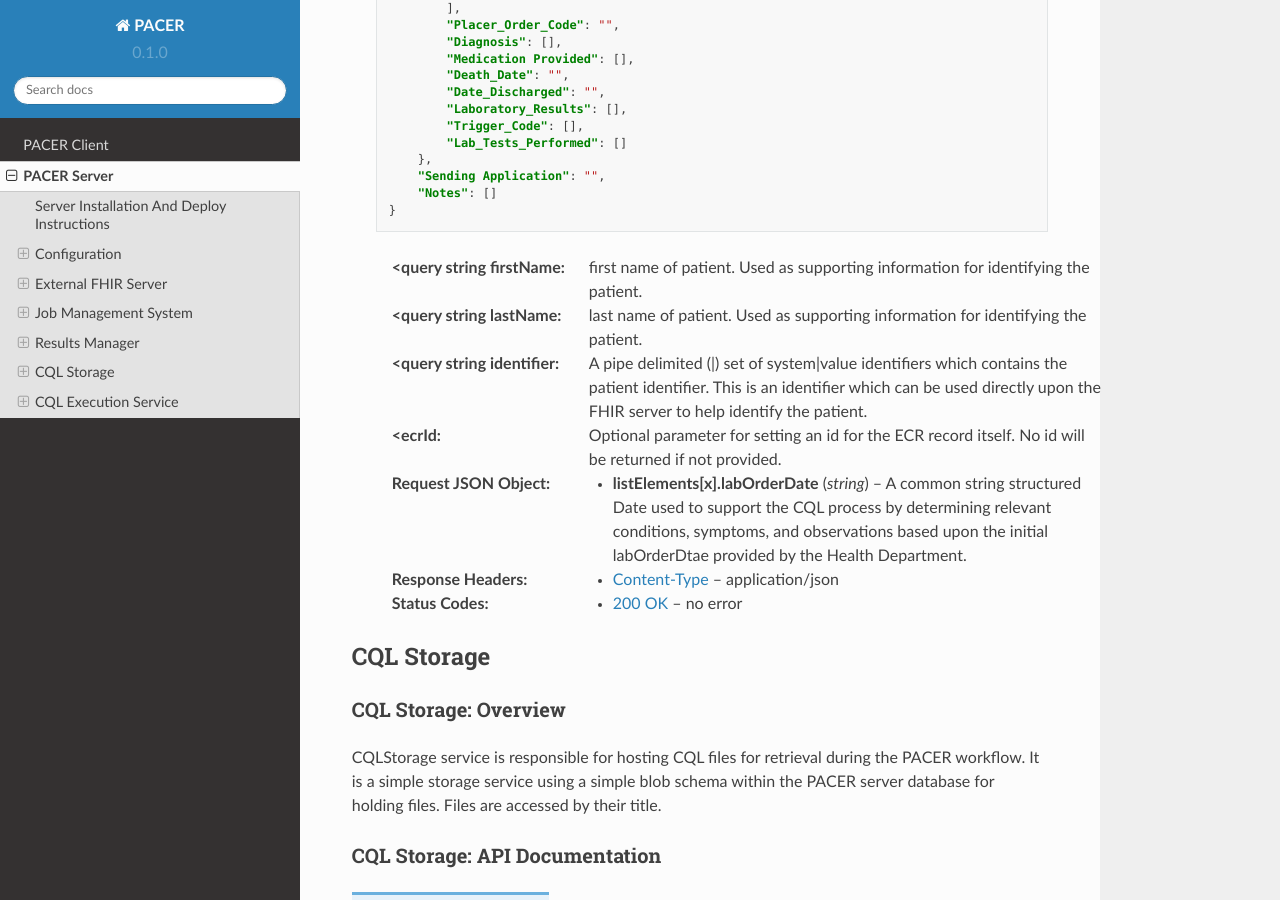
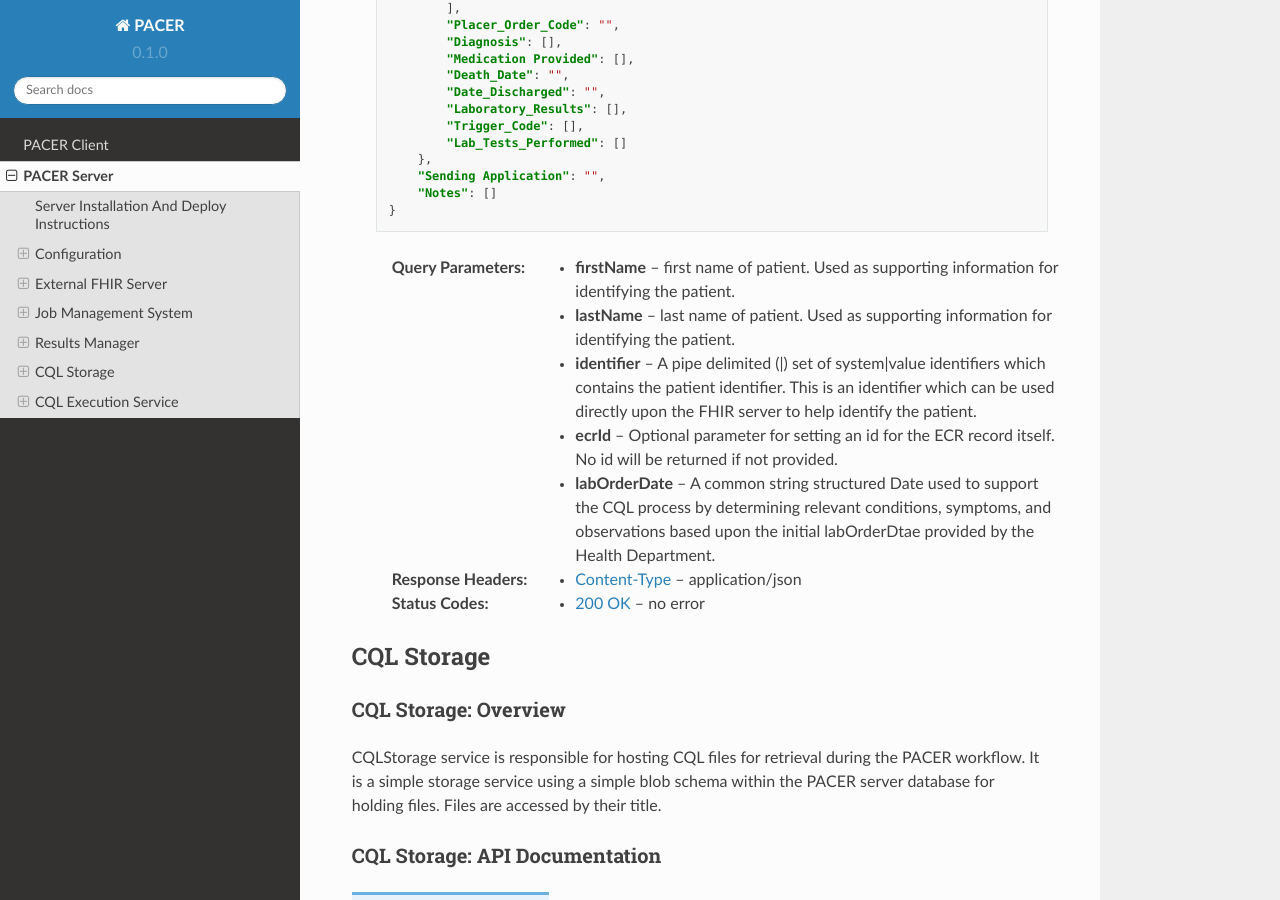
Before and after one commit to PACER-PHII/PacerDocs, a Sphinx documentation site: the page built from docs/source/server.rst, in a window 1280 px wide and 900 px high, scrolled down 12554 px. Built offline with Sphinx 7.4.7 and the Read the Docs theme 2.0.0, drawn with Linux system fonts in a browser that asks for light colours.

Commit message:
Fixing query parameters on the resultsmanager interface documentation

```diff
--- a/docs/source/server.rst
+++ b/docs/source/server.rst
@@ -638,13 +638,13 @@
             "Notes": []
         }
 
-    :<query string firstName: first name of patient. Used as supporting information for identifying the patient.
-    :<query string lastName: last name of patient. Used as supporting information for identifying the patient.
-    :<query string identifier: A pipe delimited (\|) set of system\|value identifiers which contains
+    :query firstName: first name of patient. Used as supporting information for identifying the patient.
+    :query lastName: last name of patient. Used as supporting information for identifying the patient.
+    :query identifier: A pipe delimited (\|) set of system\|value identifiers which contains
         the patient identifier. This is an identifier which can be used directly upon the FHIR server to help identify
         the patient.
-    :<ecrId: Optional parameter for setting an id for the ECR record itself. No id will be returned if not provided.
-    :<json string listElements[x].labOrderDate: A common string structured Date used to support the CQL process by
+    :query ecrId: Optional parameter for setting an id for the ECR record itself. No id will be returned if not provided.
+    :query labOrderDate: A common string structured Date used to support the CQL process by
         determining relevant conditions, symptoms, and observations based upon the initial labOrderDtae provided
         by the Health Department.
     :resheader Content-Type: application/json
```
